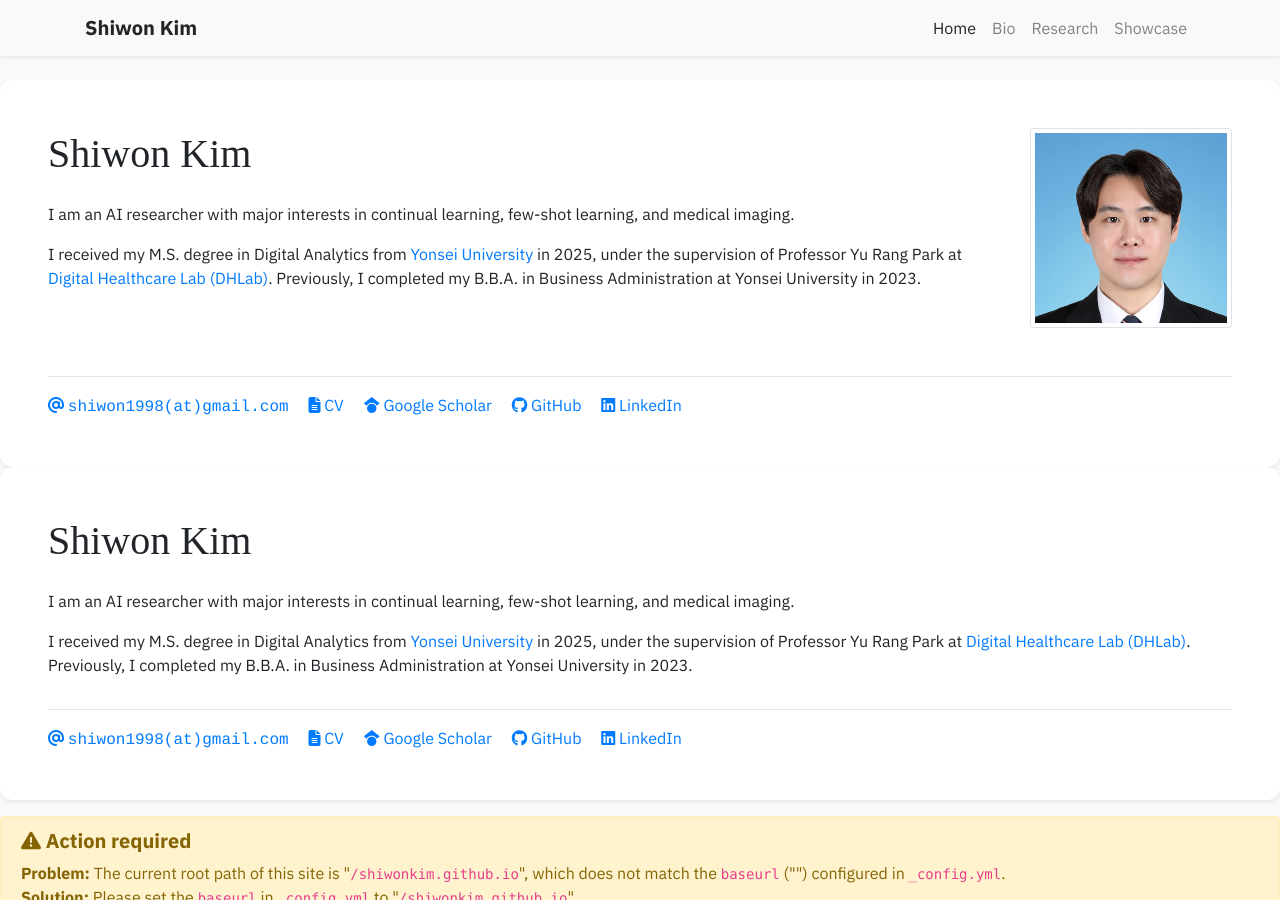
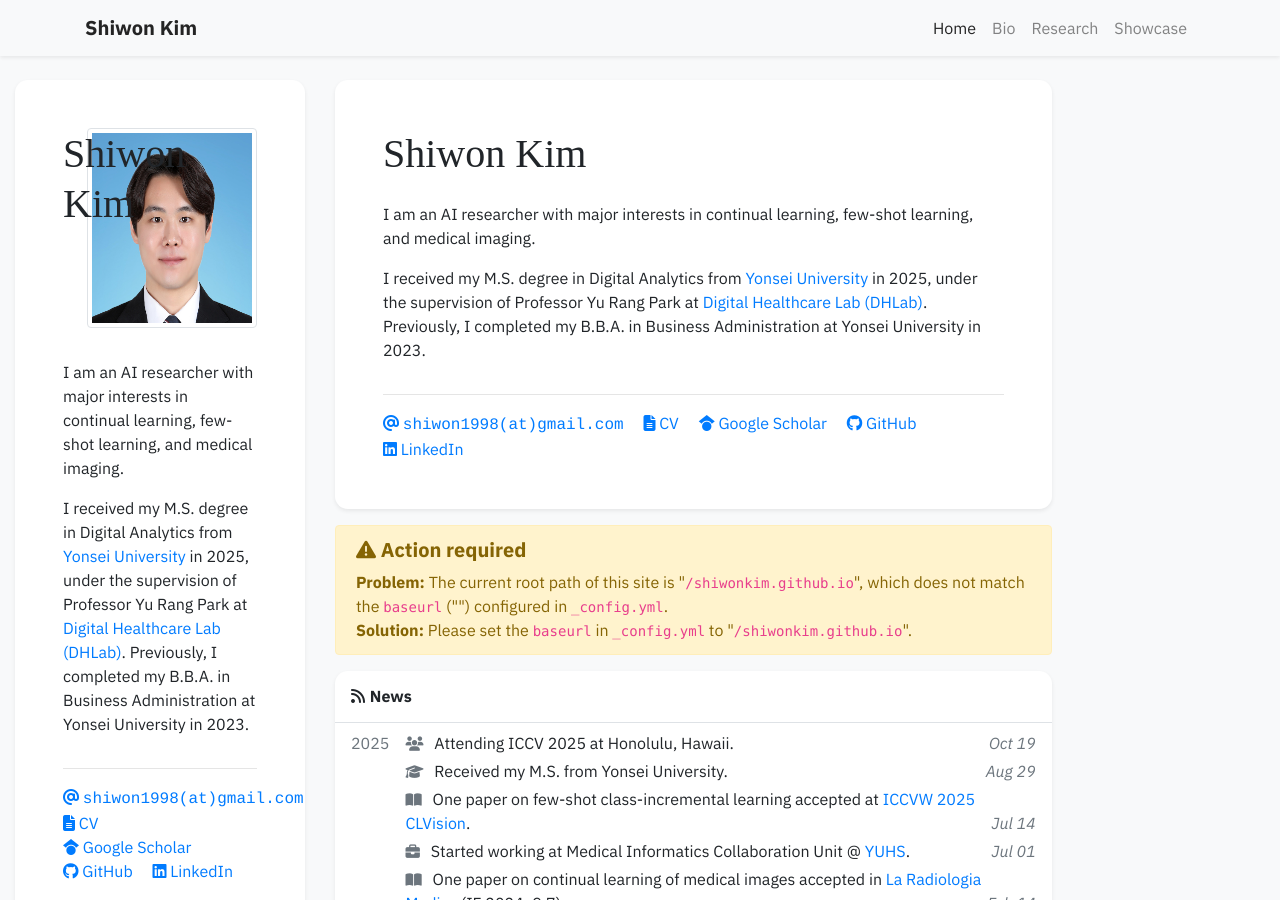
Before and after one commit to shiwonkim/shiwonkim.github.io, a Jekyll site: the page built from index.html, in a window 1280 px wide and 900 px high. Built offline with Jekyll 4.4.1, drawn with Linux system fonts in a browser that asks for light colours; nearby versions of some CDN libraries; some web fonts are replaced; a style sheet for code colours, icons or effects is not loaded.

Commit message:
edit profile

```diff
--- a/index.html
+++ b/index.html
@@ -5,11 +5,11 @@ navbar_title: Home
 ---
 
 <div class="row">
-  <div class="col-3.5">
+  <div class="col-3">
     {% include widgets/profile_card.html %}
   </div>
 
-  <div class="col-7.5">
+  <div class="col-7">
     {% include widgets/about_card.html %}
 
     {% include widgets/debug_repo_name.html %}
```
